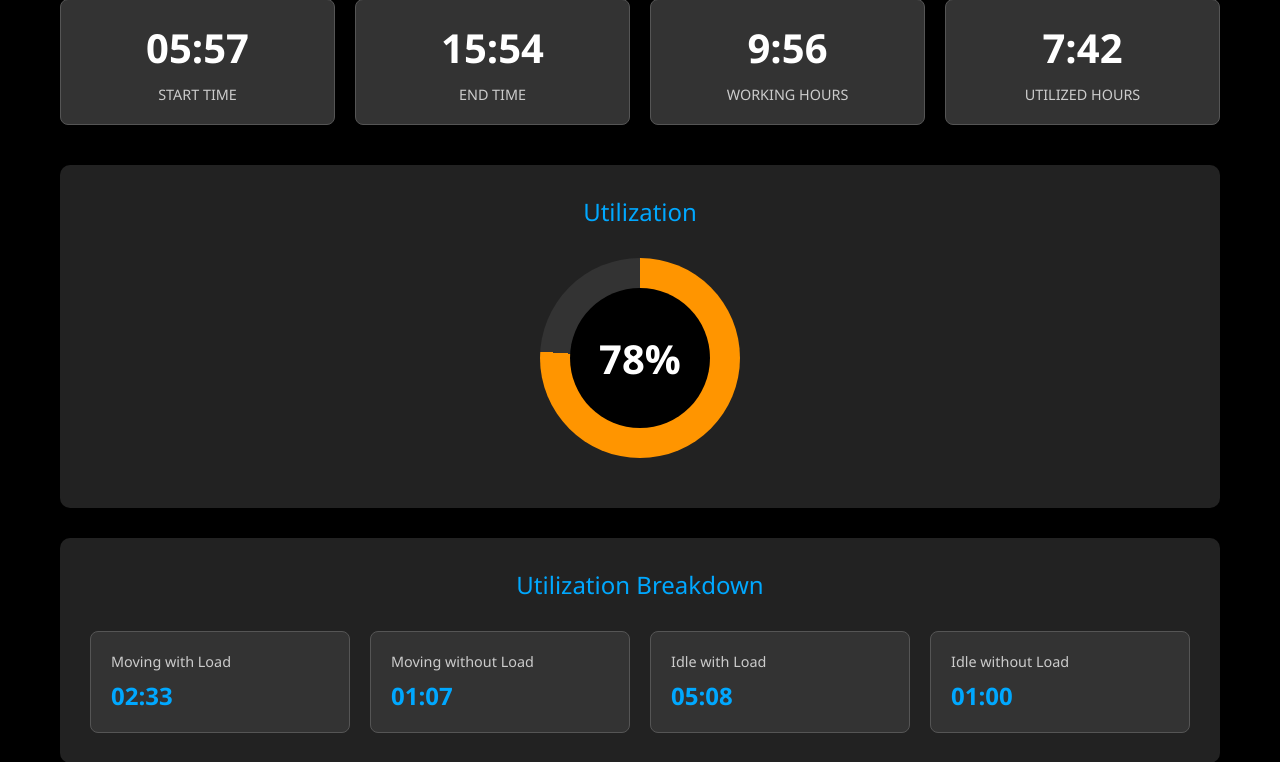
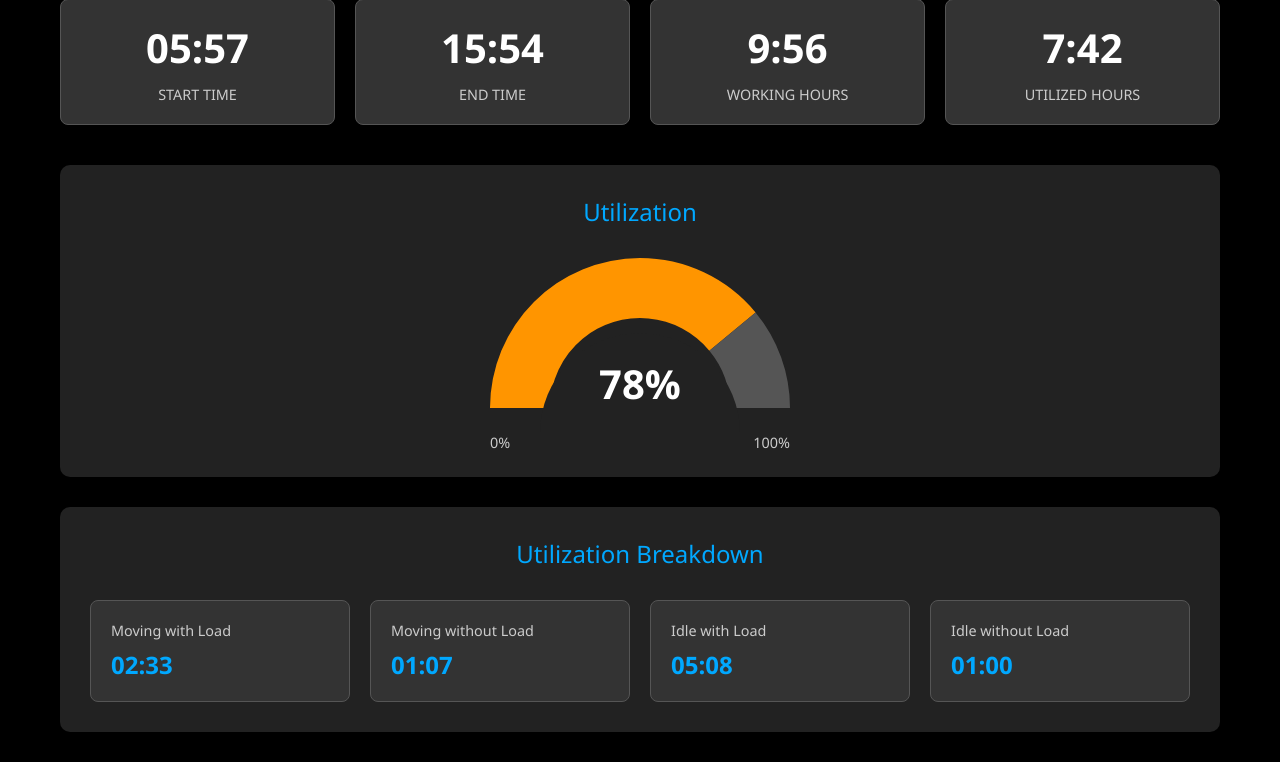
Before and after one commit to affigabmag/skyline-cockpit, a FastAPI app: page /dashboard in a window 1280 px wide. Shown: the part 234-996 px from the top of the page. After the commit the page ends 966 px from the top, so only its background shows below. Run offline with FastAPI, Linux system fonts and the light colour scheme; data that the repository does not hold is empty.

Commit message:
pie converted to gauge

```diff
--- a/static/dashboard.css
+++ b/static/dashboard.css
@@ -97,29 +97,71 @@
     margin-bottom: 30px;
 }
 
+.utilization-display {
+    text-align: center;
+    position: relative;
+}
+
 .utilization-circle {
-    width: 200px;
-    height: 200px;
-    border-radius: 50%;
-    background: conic-gradient(#ff9500 0% 76%, #333 76% 100%);
+    position: relative;
+    width: 300px;
+    height: 150px;
     margin: 0 auto 20px;
-    position: relative;
-    display: flex;
-    align-items: center;
-    justify-content: center;
+}
+
+#utilizationChart {
+    width: 300px;
+    height: 150px;
 }
 
 .utilization-inner {
-    width: 140px;
-    height: 140px;
-    background: #000;
-    border-radius: 50%;
+    position: absolute;
+    top: 50%;
+    left: 50%;
+    transform: translate(-50%, -50%);
+    font-size: 2.5rem;
+    font-weight: bold;
+    color: white;
+    z-index: 10;
+}
+
+.utilization-labels {
+    display: flex;
+    justify-content: space-between;
+    width: 300px;
+    margin: 0 auto;
+    font-size: 0.9rem;
+    color: #ccc;
+    position: relative;
+    top: 5px;
+}
+
+.utilization-inner {
+    position: absolute;
+    bottom: 0;
+    left: 50%;
+    transform: translateX(-50%);
+    width: 200px;
+    height: 100px;
+    background: #222;
+    border-radius: 100px 100px 0 0;
     display: flex;
     align-items: center;
     justify-content: center;
     font-size: 2.5rem;
     font-weight: bold;
     color: white;
+}
+
+.utilization-labels {
+    display: flex;
+    justify-content: space-between;
+    width: 300px;
+    margin: 0 auto;
+    font-size: 0.9rem;
+    color: #ccc;
+    position: relative;
+    top: 5px;
 }
 
 .operations-grid {
--- a/static/dashboard.js
+++ b/static/dashboard.js
@@ -2,13 +2,54 @@
     constructor() {
         this.currentDate = null;
         this.availableDates = [];
+        this.utilizationChart = null;
         this.init();
     }
 
     async init() {
         await this.loadAvailableDates();
+        this.initializeChart();
         this.bindEvents();
         this.startRealTimeUpdates();
+    }
+
+    initializeChart() {
+        const ctx = document.getElementById('utilizationChart');
+        if (ctx) {
+            this.utilizationChart = new Chart(ctx, {
+                type: 'doughnut',
+                data: {
+                    datasets: [{
+                        data: [78, 22],
+                        backgroundColor: ['#ff9500', '#555'],
+                        borderWidth: 0,
+                        cutout: '60%'
+                    }]
+                },
+                options: {
+                    responsive: true,
+                    maintainAspectRatio: false,
+                    circumference: 180,
+                    rotation: 270,
+                    plugins: {
+                        legend: { display: false },
+                        tooltip: { enabled: false }
+                    }
+                }
+            });
+        }
+    }
+
+    updateUtilization(percentage) {
+        if (this.utilizationChart) {
+            this.utilizationChart.data.datasets[0].data = [percentage, 100 - percentage];
+            this.utilizationChart.update();
+        }
+
+        const text = document.querySelector('.utilization-inner');
+        if (text) {
+            text.textContent = `${percentage}%`;
+        }
     }
 
     async loadAvailableDates() {
@@ -84,9 +125,10 @@
     }
 
     updateUtilization(percentage) {
-        const circle = document.querySelector('.utilization-circle');
+        const circle = document.getElementById('utilizationCircle');
         if (circle) {
-            circle.style.background = `conic-gradient(#ff9500 0% ${percentage}%, #333 ${percentage}% 100%)`;
+            const degrees = (percentage / 100) * 180;
+            circle.style.background = `conic-gradient(from 180deg, #ff9500 0deg ${degrees}deg, #555 ${degrees}deg 180deg)`;
         }
 
         const text = document.querySelector('.utilization-inner');
--- a/templates/dashboard.html
+++ b/templates/dashboard.html
@@ -53,7 +53,12 @@
             <div class="section-title">Utilization</div>
             <div class="utilization-display">
                 <div class="utilization-circle">
+                    <canvas id="utilizationChart"></canvas>
                     <div class="utilization-inner">78%</div>
+                </div>
+                <div class="utilization-labels">
+                    <span>0%</span>
+                    <span>100%</span>
                 </div>
             </div>
         </div>
@@ -81,6 +86,7 @@
         </div>
     </div>
 
+    <script src="https://cdnjs.cloudflare.com/ajax/libs/Chart.js/3.9.1/chart.min.js"></script>
     <script src="/static/dashboard.js"></script>
 </body>
 </html>
```
